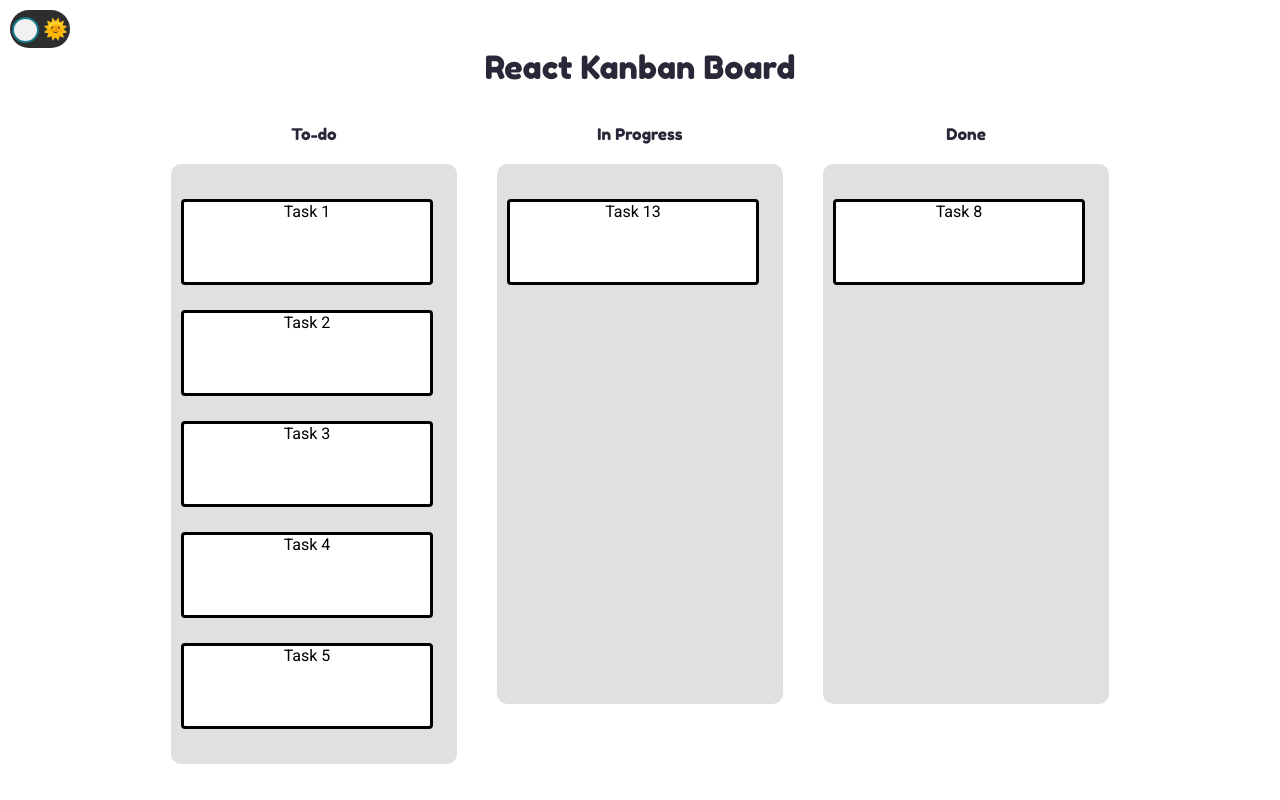
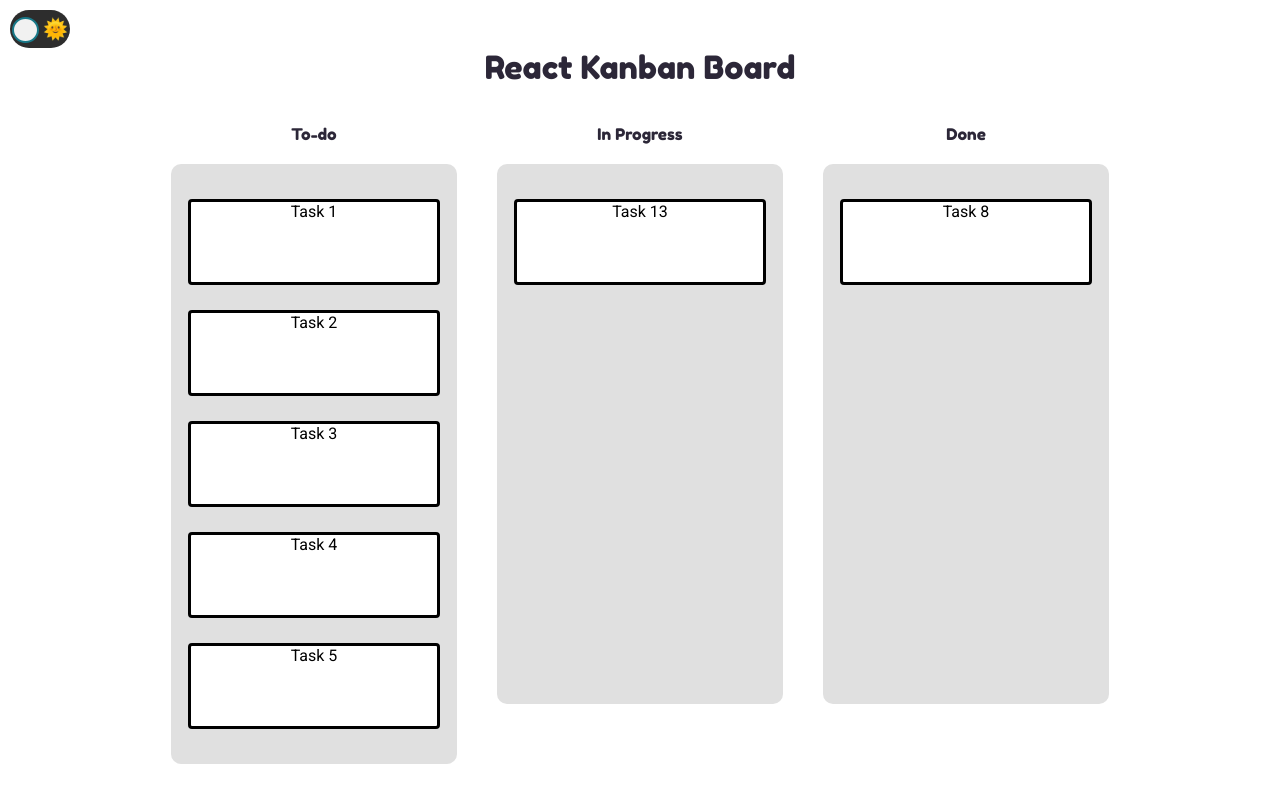
Before and after one commit to mpsalome/react-kanban-board, a React (Create React App) app: page / in a window 1280 px wide. Built offline with nearby package versions, Linux system fonts and the light colour scheme.

Commit message:
Added style to item being dragged

```diff
--- a/src/components/ListItem.js
+++ b/src/components/ListItem.js
@@ -6,6 +6,7 @@ export const ListItem = (props) => {
     e.dataTransfer.effectAllowed = "move"
     e.dataTransfer.setData("text/html", e.target.parentNode);
     e.dataTransfer.setDragImage(e.target.parentNode, 20, 20);
+    e.target.parentNode.classList.add('dragging')
     props.handleDragItem(props.item)
   }
 
@@ -25,7 +26,7 @@ const Container = styled.li`
     border: 3px solid #000;
     height: 80px;
     width: 246px;
-    margin: 25px 0;
+    margin: 25px auto;
     background-color: #fff;
 `;
 
--- a/src/styles/globalStyles.js
+++ b/src/styles/globalStyles.js
@@ -8,4 +8,7 @@ export default createGlobalStyle`
     h1 {
         color: ${(props) => props.theme.titles};
     }
+    .dragging {
+        opacity: 50%;
+    }
 `;
```
